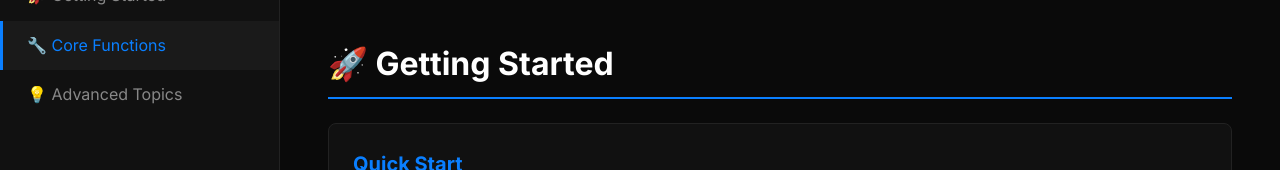
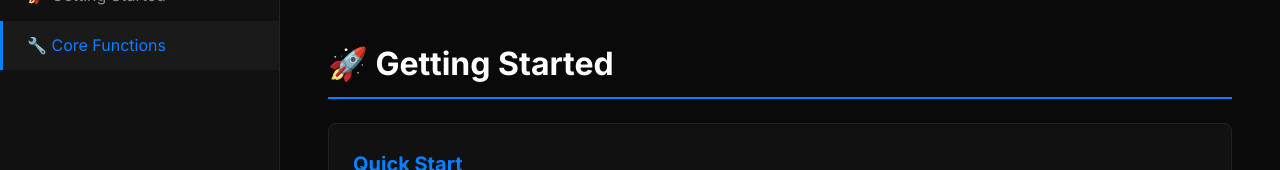
Before and after one commit to keivalya/robospace-nextjs, a Next.js app: page /documentation in a window 1280 px wide. Shown: the part 236-406 px from the top of the page. Built offline with nearby package versions, Linux system fonts and the light colour scheme; no server answers.

Commit message:
deleted advanced topics

```diff
--- a/src/app/documentation/page.js
+++ b/src/app/documentation/page.js
@@ -82,7 +82,7 @@ export default function Documentation() {
         { id: 'getting-started', title: '🚀 Getting Started' },
         { id: 'core-functions', title: '🔧 Core Functions' },
         // { id: 'robot-examples', title: '🤖 Robot Examples' },
-        { id: 'advanced', title: '💡 Advanced Topics' },
+        // { id: 'advanced', title: '💡 Advanced Topics' },
     ];
 
     return (
```
